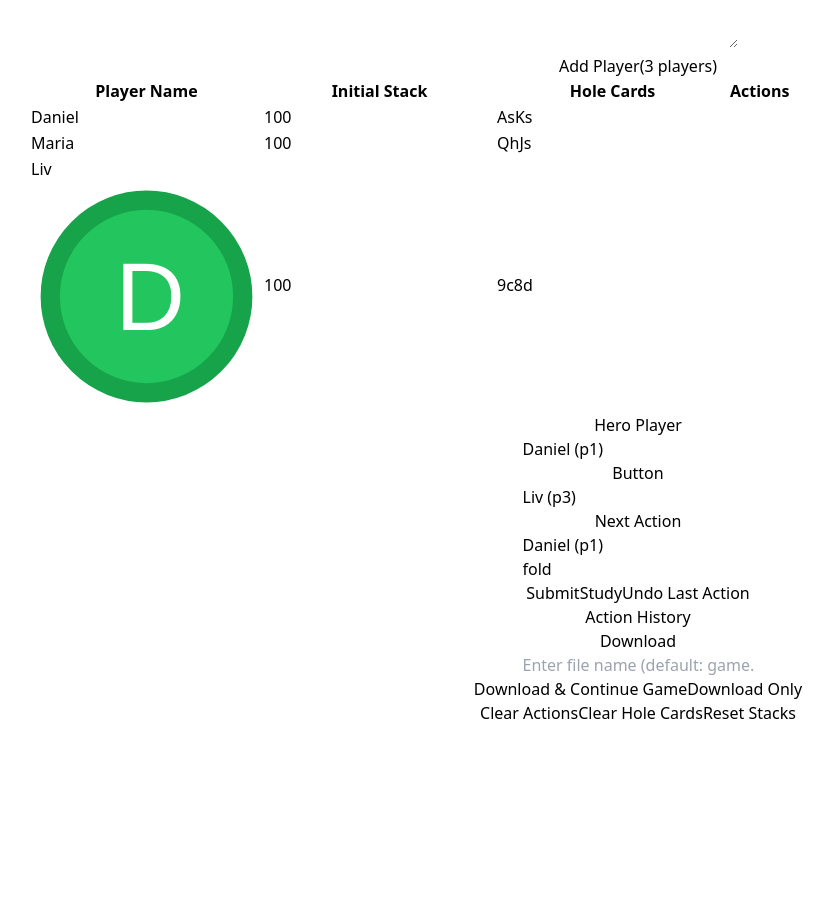
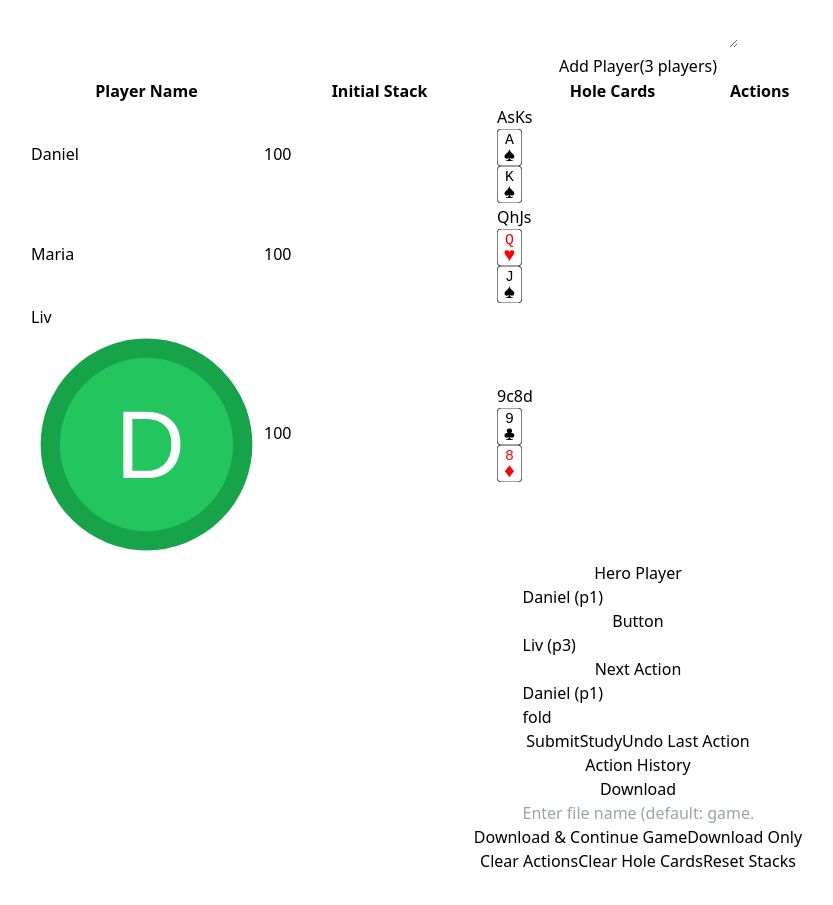
Before and after one commit to omarkohl/phh-recorder, a React (Vite) app: page / in a window 1280 px wide. Shown: the part 1620-2525 px from the top of the page, without its empty margins (2-835 px from the left). Before the commit the page ends 2377 px from the top, so only its background shows below. Built offline with nearby package versions, Linux system fonts and the light colour scheme.

Commit message:
feat: implement displaying cards visually in the UI

```diff
--- a/src/CardInput.tsx
+++ b/src/CardInput.tsx
@@ -2,6 +2,7 @@ import {useEffect, useState} from 'react';
 import Card from './Card';
 import {Input} from "@headlessui/react";
 import clsx from "clsx";
+import CardSVG from "./CardSVG.tsx";
 
 export function CardInput<T extends Card[]>(props: Readonly<{
     cards: T,
@@ -52,6 +53,12 @@ export function CardInput<T extends Card[]>(props: Readonly<{
                 onBlur={handleBlur}
             />
             {error && <p className="text-red-500 text-sm mt-1 text-left">{error}</p>}
+            {/* the cards should be placed next to each other */}
+            <div className="flex mt-1">
+                {props.cards.map((card, i) => (
+                    <CardSVG key={i} suit={card.suit} rank={card.rank} width={25} height={37} className="ml-1"/>
+                ))}
+            </div>
         </div>
     );
 }
--- /dev/null
+++ b/src/CardSVG.tsx
@@ -0,0 +1,43 @@
+import './CardStyles.css';
+
+export function CardSVG(props: Readonly<{
+    suit: string,
+    rank: string,
+    width?: number,
+    height?: number,
+    className?: string
+}>) {
+    const suitSymbol: { [key: string]: string } = {
+        h: "♥",
+        s: "♠",
+        d: "♦",
+        c: "♣",
+        "?": "?",
+    };
+    const width = props.width || 50;
+    const height = props.height || 75;
+
+    return (
+        <div className={props.className}>
+            <svg
+                width={width}
+                height={height}
+                viewBox="0 0 50 75"
+                xmlns="http://www.w3.org/2000/svg"
+                className={`svg-card suit-${props.suit === "?" ? "u" : props.suit}`}
+            >
+                <rect width="50" height="75" rx="8" ry="8"
+                      strokeWidth="1.5"/>
+                <text x="25" y="30" fontSize="30" fontFamily="monospace"
+                      textAnchor="middle">{props.rank}
+                </text>
+                <text x="25" y="65" fontSize="40"
+                      fontFamily="monospace" textAnchor="middle">
+                    {suitSymbol[props.suit]}
+                </text>
+            </svg>
+        </div>
+    );
+}
+
+export default CardSVG;
--- /dev/null
+++ b/src/CardStyles.css
@@ -0,0 +1,80 @@
+/* temp */
+.dark-mode, .dark-mode tr {
+    background-color: darkgrey;
+}
+
+.svg-card rect {
+    stroke: black;
+    fill: white;
+}
+
+.svg-card.suit-h text, .svg-card.suit-d text {
+    fill: red;
+}
+
+.svg-card.suit-s text, .svg-card.suit-c text {
+    fill: black;
+}
+
+.dark-mode .svg-card.suit-h rect, .dark-mode .svg-card.suit-d rect {
+    stroke: black;
+    fill: red;
+}
+
+.dark-mode .svg-card.suit-s rect, .dark-mode .svg-card.suit-c rect {
+    stroke: black;
+    fill: black;
+}
+
+.dark-mode .svg-card.suit-u rect {
+    stroke: black;
+    fill: #474646;
+}
+
+.dark-mode .svg-card text {
+    fill: white;
+}
+
+.four-color-deck .svg-card.suit-h text {
+    fill: red;
+}
+
+.four-color-deck .svg-card.suit-d text {
+    fill: blue;
+}
+
+.four-color-deck .svg-card.suit-c text {
+    fill: green;
+}
+
+.four-color-deck .svg-card.suit-s text {
+    fill: black;
+}
+
+.four-color-deck .svg-card.suit-u text {
+    fill: #474646;
+}
+
+.dark-mode.four-color-deck .svg-card text {
+    fill: white;
+}
+
+.dark-mode.four-color-deck .svg-card.suit-h rect {
+    fill: red;
+}
+
+.dark-mode.four-color-deck .svg-card.suit-d rect {
+    fill: blue;
+}
+
+.dark-mode.four-color-deck .svg-card.suit-c rect {
+    fill: green;
+}
+
+.dark-mode.four-color-deck .svg-card.suit-s rect {
+    fill: black;
+}
+
+.dark-mode.four-color-deck .svg-card.suit-u rect {
+    fill: #474646;
+}
```
